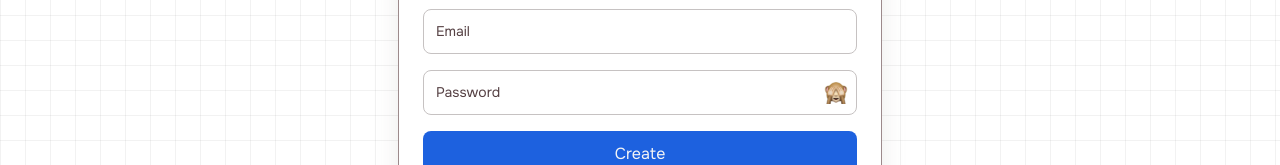
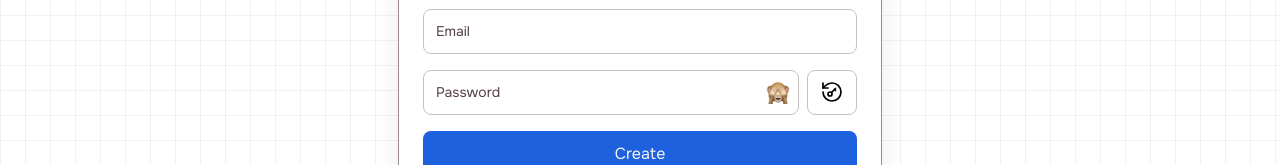
Before and after one commit to nstefan13/frontend-cardnetolink, a Next.js app: page /auth/register in a window 1280 px wide. Shown: the part 385-550 px from the top of the page. Built offline with nearby package versions, Linux system fonts and the light colour scheme.

Commit message:
Added the "Generate password" button

```diff
--- a/src/app/(private)/auth/Auth.module.scss
+++ b/src/app/(private)/auth/Auth.module.scss
@@ -72,6 +72,16 @@
         color: $error;
       }
     }
+
+    &-generate-password-btn {
+      border-radius: $small-radius;
+      border: solid 1px $neutral-200;
+      padding: $medium-small-spacing;
+
+      &:hover {
+        border-color: $neutral-1000;
+      }
+    }
   }
 
   &-register-link {
--- a/src/app/(private)/auth/register/page.tsx
+++ b/src/app/(private)/auth/register/page.tsx
@@ -6,6 +6,7 @@ import Image from 'next/image';
 
 import Input from '@/components/reusables/Input/Input';
 import Button from '@/components/reusables/Button/Button';
+import GeneratePasswordIcon from 'public/svgs/rotate-ccw-key.svg';
 
 import { useAuth } from '@/contexts/AuthContext';
 
@@ -30,6 +31,19 @@ export default function Register() {
         toast.error('Register failed');
       });
   };
+
+  const handleGeneratePassword = () => {
+    const charset = "abcdefghijklmnopqrstuvwxyzABCDEFGHIJKLMNOPQRSTUVWXYZ0123456789_-.?#$%@!&";
+    const max_length = 12;
+    let password = "";
+
+    for (let i = 0; i < max_length; i++) {
+      const arr = new Uint32Array(1); crypto.getRandomValues(arr);
+      password += charset[arr[0] % charset.length];
+    }
+
+    setPassword(password);
+  }
 
   const handleRedirect = () => {
     router.push('/auth/login');
@@ -57,6 +71,7 @@ export default function Register() {
           fullWidth
           variant="outlined"
         />
+        <div style={{ display: "flex", gap: "8px" }}>
           <Input
             id="password"
             type="password"
@@ -66,6 +81,10 @@ export default function Register() {
             fullWidth
             variant="outlined"
           />
+          <Button className={styles[`${c}-form-generate-password-btn`]} onClick={() => handleGeneratePassword()} variant='plain'>
+            <Image color='red' src={GeneratePasswordIcon} alt="Generate Password"/>
+          </Button>
+        </div>
         <div>
           <Button style={{ fontSize: '16px', fontWeight: '400' }} onClick={handleSubmit} fullWidth>
             Create
```
Also changed, not shown: public/svgs/rotate-ccw-key.svg (added). Lines whose indentation alone changed are shown as unchanged.
